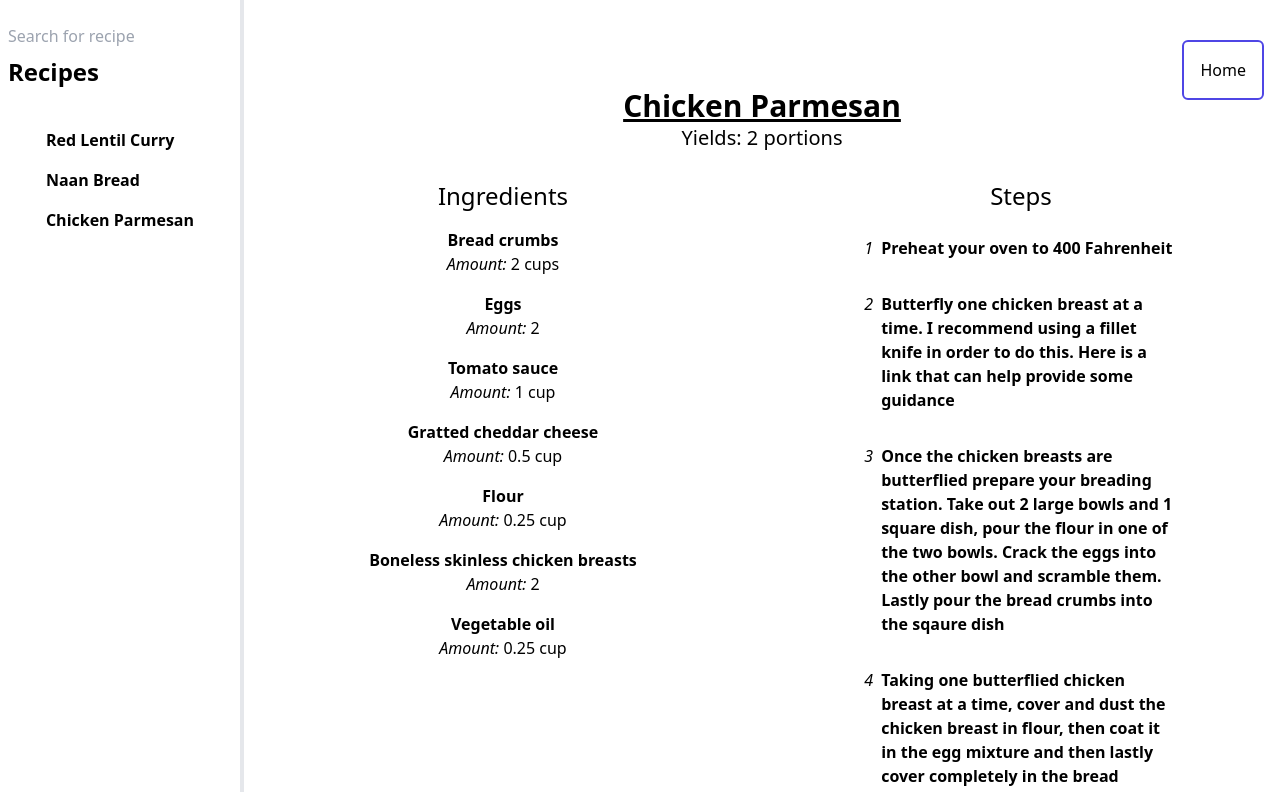
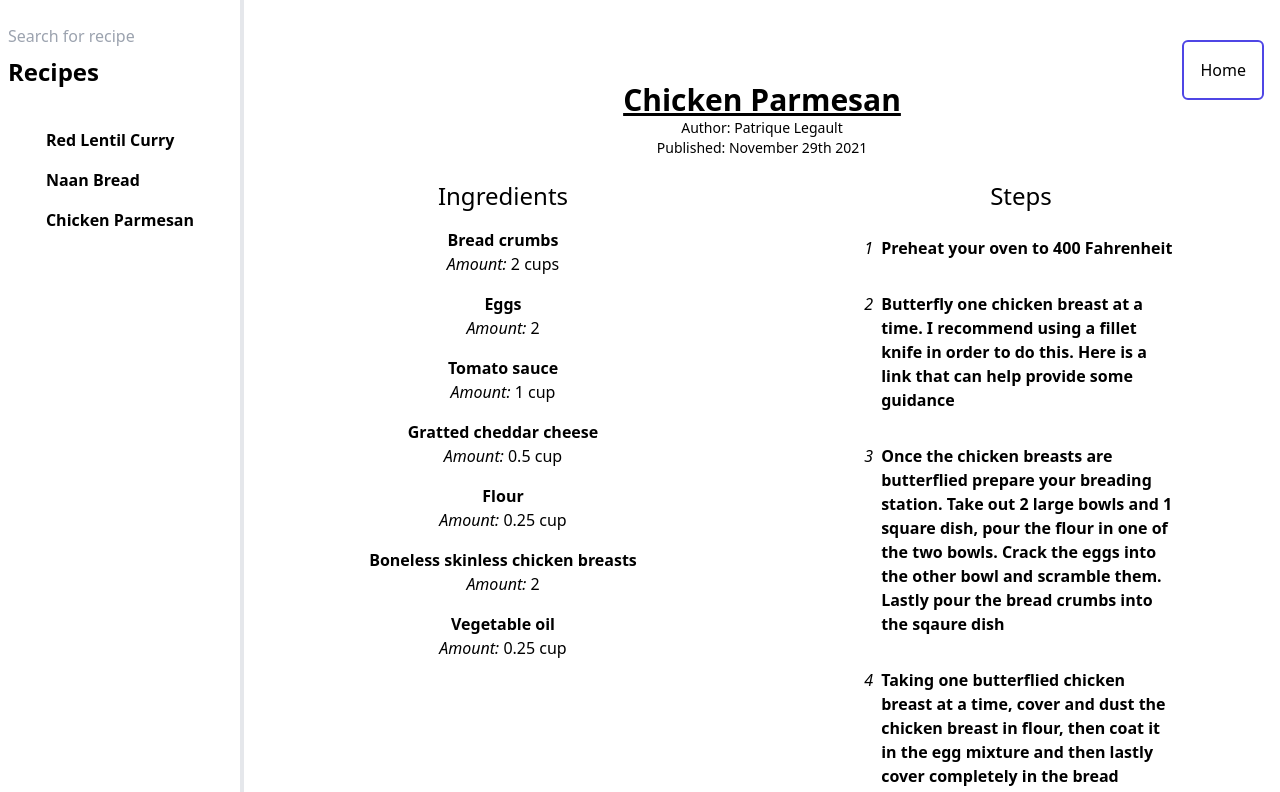
Before and after one commit to pat-lego/io.github.vm.patlego.food, a Nuxt app: page /recipes/chicken-parm in a window 1280 px wide. Shown: the top 792 px of the page. Built offline with nearby package versions, Linux system fonts and the light colour scheme; a web font is replaced by a local one.

Commit message:
Metadata

```diff
--- a/components/Recipe.vue
+++ b/components/Recipe.vue
@@ -11,8 +11,11 @@
         <p class="font-bold text-xl md:text-3xl underline text-center">
           {{recipe['title']}}
         </p>
-        <p v-if="recipe['yields']" class="text-md md:text-xl text-center">
-          Yields: {{recipe['yields']}} portions
+        <p v-if="recipe['author']" class="hidden md:inline text-sm md:text-md text-center">
+          Author: {{recipe['author']}}
+        </p>
+        <p v-if="recipe['published']" class="hidden md:inline w-full text-sm md:text-md text-center">
+          Published: {{recipe['published']}}
         </p>
       </div>
       <div class="flex flex-col md:flex-row">
--- a/pages/recipes/chicken-parm.vue
+++ b/pages/recipes/chicken-parm.vue
@@ -12,7 +12,8 @@ export default {
         {
           hid: "description",
           name: "description",
-          content: "Crispy and cheesy chicken parm that will make you question why you have't done this before",
+          content:
+            "Crispy and cheesy chicken parm that will make you question why you have't done this before",
         },
       ],
     };
@@ -24,7 +25,8 @@ export default {
     return {
       recipe: {
         title: "Chicken Parmesan",
-        yields: 2,
+        author: "Patrique Legault",
+        published: "November 29th 2021",
         ingredients: [
           {
             name: "Bread Crumbs",
--- a/pages/recipes/naan-bread.vue
+++ b/pages/recipes/naan-bread.vue
@@ -1,5 +1,5 @@
 <template>
-  <Recipe :recipe="recipe"/>
+  <Recipe :recipe="recipe" />
 </template>
 <script>
 import Recipe from "../../components/Recipe.vue";
@@ -12,7 +12,8 @@ export default {
         {
           hid: "description",
           name: "description",
-          content: "Simple naan bread that is elastic and delicious with a curry",
+          content:
+            "Simple naan bread that is elastic and delicious with a curry",
         },
       ],
     };
@@ -22,8 +23,10 @@ export default {
   },
   data() {
     return {
-      recipe:{
-        title: 'Naan Bread',
+      recipe: {
+        title: "Naan Bread",
+        author: "Patrique Legault",
+        published: "November 30th 2021",
         ingredients: [
           {
             name: "Warm water (95 ~ 100 Fahrenheit)",
@@ -108,10 +111,10 @@ export default {
         ],
         suggestions: [
           {
-          name: 'Red Lentil Curry',
-          route: '/recipes/red-lentil-curry'
-        }
-      ]
+            name: "Red Lentil Curry",
+            route: "/recipes/red-lentil-curry",
+          },
+        ],
       },
     };
   },
--- a/pages/recipes/red-lentil-curry.vue
+++ b/pages/recipes/red-lentil-curry.vue
@@ -24,6 +24,8 @@ export default {
     return {
       recipe: {
         title: "Red Lentil Curry",
+        author: "Patrique Legault",
+        published: 'December 4th 2021',
         ingredients: [
           {
             name: "Coconut oil",
```
Also changed, not shown: 5 other files (tests, documents, lock files or other folders). Lines whose indentation alone changed are shown as unchanged.
